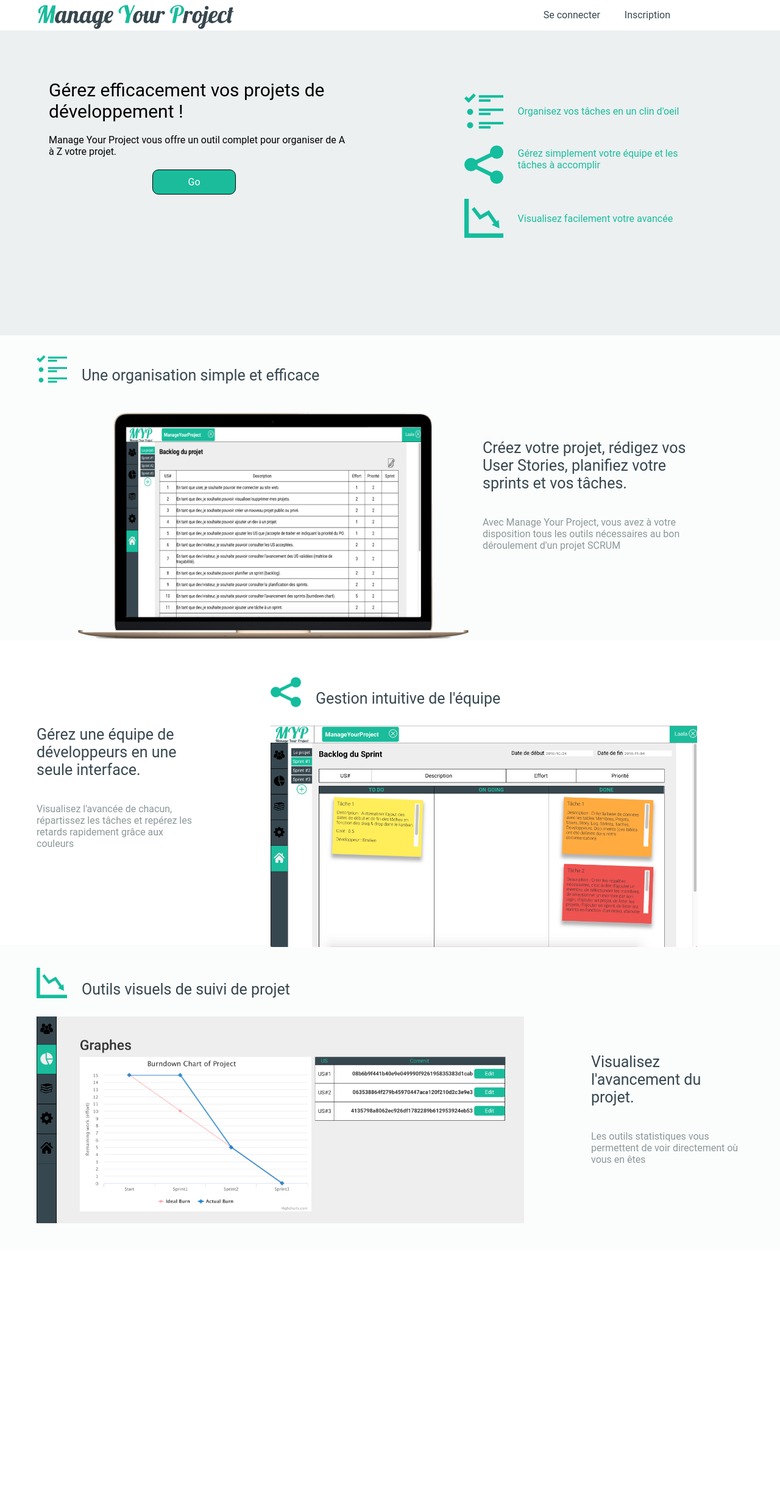
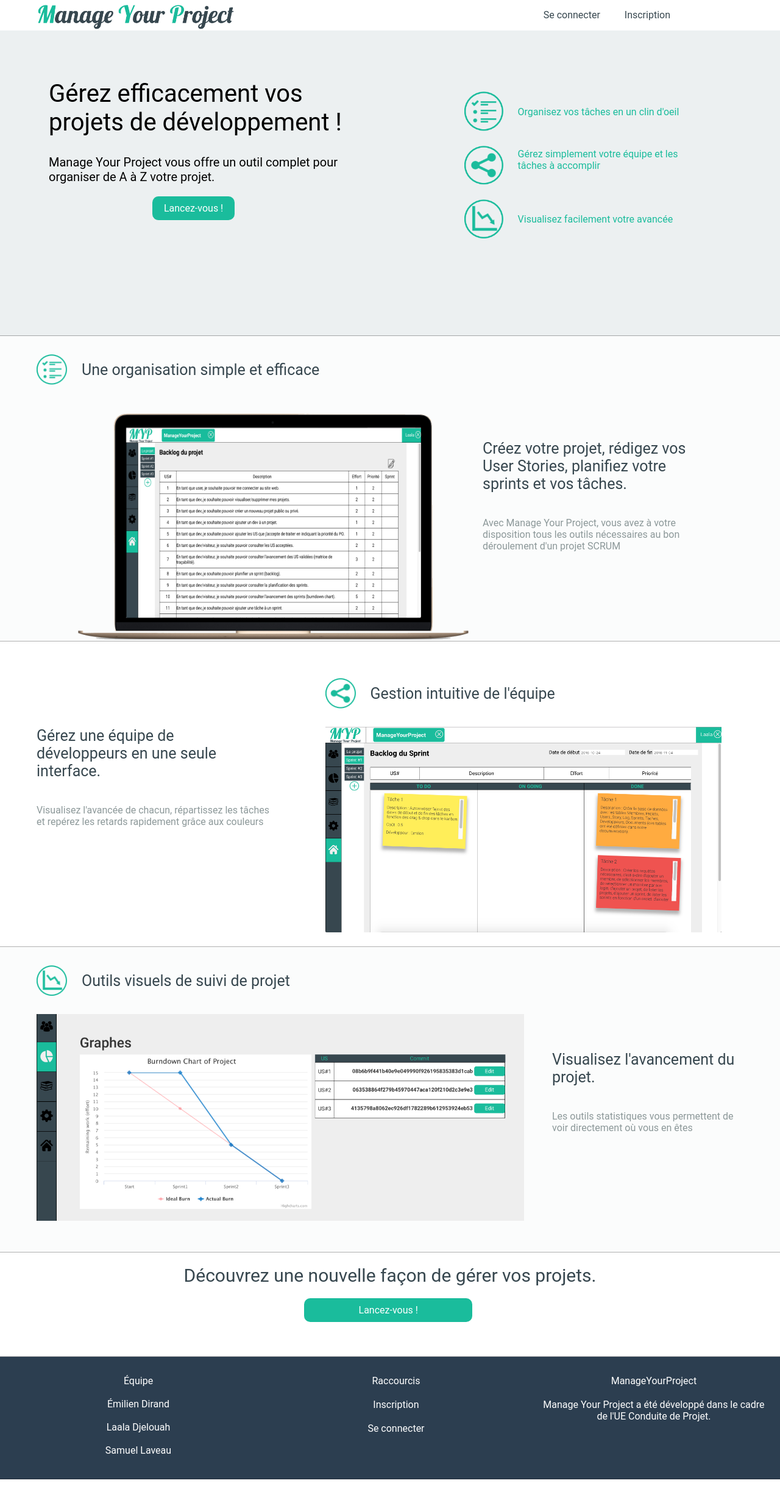
Before and after one commit to edirand/ManageYourProjectDemo, a PHP site: page /web/home.php in a window 1280 px wide. Shown: the whole page at 61% size. Before the commit the page ends 2006 px from the top, so only its background shows below. Run offline with PHP 8.4, Linux system fonts and the light colour scheme; the visitor is signed in with stand-in values (Sample User, id 1).

Commit message:
Correction de l'affichage pour rendu final

```diff
--- a/src/web/CSS/home.css
+++ b/src/web/CSS/home.css
@@ -41,10 +41,12 @@ body{
 
 #s1{
 	background-color : #ecf0f1;
+
 }
 .secteur{
 	height : 500px;
 	width : 100%;
+	border-bottom : 1px solid rgba(0,0,0, 0.3);
 }
 
 .text-left{
@@ -53,15 +55,15 @@ body{
 }
 
 .text-left .title{
-	font-size : 30px;
+	font-size : 40px;
 	margin-top : 80px;
 	margin-left : 80px;
 }
 
 .text-left .desc{
-	margin-top : 20px;
+	margin-top : 30px;
 	margin-left :80px;
-	font-size : 16px;
+	font-size : 20px;
 }
 
 .text-left .bouton{
@@ -70,7 +72,6 @@ body{
 	width : 20%;
 	margin-left : 250px;
 	text-align : center;
-	border : 1px solid black;
 	background-color : #1abc9c;
 	border-radius : 10px;
 	color : white;
@@ -125,16 +126,16 @@ body{
 	margin-right : 100px;
 }
 #s3 .text-right{
-	width : 70%;
+	width : 63%;
 }
 
 #s3 .text-left{
-	width : 25%;
+	width : 35%;
 }
 
 #s3-et{
-	float : center;
 	margin-bottom : 30px;
+	vertical-align : middle;
 }
 
 #s4 .text-left{
@@ -142,7 +143,7 @@ body{
 }
 
 #s4 .text-right{
-	width : 25%;
+	width : 30%;
 	padding-right : 50px;
 }
 
@@ -187,3 +188,59 @@ body{
 	font-size : 16px;
 	z-index : 1000;
 }
+
+#equipe{
+	background-color : #2C3E50;
+	height : 200px;
+}
+
+#foot{
+	height : 150px;
+	text-align : center;
+}
+
+#foot-titre{
+	margin-top : 20px;
+	font-size : 30px;
+	color :#37474F
+}
+
+#foot .bouton{
+	margin-left : 39%;
+	margin-top : 20px;
+	padding : 10px;
+	width : 20%;
+	text-align : center;
+	background-color : #1abc9c;
+	border-radius : 10px;
+	color : white;
+	cursor : pointer;
+}
+
+#equipe .col{
+	text-align : center;
+	vertical-align : top;
+	margin-top : 30px;
+	margin-left : 35px;
+	display : inline-block;
+	width : 30%;
+	color : white;
+	height : 100%;
+}
+
+#equipe .col .title{
+	text-align : center;
+	vertical-align : top;
+}
+
+#equipe .col a{
+	text-align : center;
+	color : white;
+	text-decoration : none;
+	margin-top : 20px;
+	display : block;
+}
+
+#equipe .col .desc {
+	margin-top : 20px;
+}
--- a/src/web/Handlers/Projet_backlog_handler.php
+++ b/src/web/Handlers/Projet_backlog_handler.php
@@ -11,7 +11,9 @@
 
 	echo '<div class = "title">Backlog du projet</div>';
 	echo '<div class = "back">';
-	echo '<a href="Modif_Backlog.php""><img src="Icons/pencil.png" width = "30px" class="imgMod"></img></a>';
+	if($_SESSION['user_session'] !=1){
+		echo '<a href="Modif_Backlog.php""><img src="Icons/pencil.png" width = "30px" class="imgMod"></img></a>';
+	}
 	echo '<table id = "b">';
 	echo '<tr id = "first"><td>US#</td><td>Description</td><td>Effort</td><td>Priorité</td><td>Sprint</td></tr>';
 	while ($donnees = $reponse->fetch())
--- a/src/web/home.php
+++ b/src/web/home.php
@@ -17,19 +17,19 @@
 		<div class = "text-left">
 			<div class = "title">Gérez efficacement vos projets de développement !</div>
 			<div class = "desc">Manage Your Project vous offre un outil complet pour organiser de A à Z votre projet.</div>
-			<div class = "bouton" href = "#" onclick="window.location.href='sign-up.php'">Go</div>
+			<div class = "bouton" href = "#" onclick="window.location.href='sign-up.php'">Lancez-vous !</div>
 		</div>
 		<div class = "text-right">
 			<div class = "point">
-				<div class = "image"><img src = "img/list.png"></img></div>
+				<div class = "image"><img src = "img/list.png" width = "64px"></img></div>
 				<div class = "text">Organisez vos tâches en un clin d'oeil</div>
 			</div>
 			<div class = "point">
-				<div class = "image"><img src = "img/share.png"></img></div>
+<div class = "image"><img src = "img/share.png" width ="64px"></img></div>
 				<div class = "text">Gérez simplement votre équipe et les tâches à accomplir</div>
 			</div>
 			<div class = "point">
-				<div class = "image"><img src = "img/chart.png"></img></div>
+				<div class = "image"><img src = "img/chart.png" width = "64px"></img></div>
 				<div class = "text">Visualisez facilement votre avancée</div>
 			</div>
 		</div>
@@ -51,7 +51,7 @@
 		<div class = "text-right">
 			<div class = "entete"><img id = "s3-et" class = "im-entete" src = "img/share.png"></img>
 				<div id="s3-et" class = "entete-title">Gestion intuitive de l'équipe</div>
-				<div class = "im"><img src="img/im2.png" width = "700px"></img></div>
+				<div class = "im"><img src="img/im2.png" width = "650px"></img></div>
 			</div>
 		</div>
 		<div class = "text-left">
@@ -71,6 +71,33 @@
 		<div class = "s-title">Visualisez l'avancement du projet.</div><div class="s-desc">Les outils statistiques vous permettent de voir directement où vous en êtes</div>
 	</div>
 	</div>
+
+	<div class = "secteur" id = "foot">
+		<div id = "foot-titre">Découvrez une nouvelle façon de gérer vos projets.</div>
+		<div class = "bouton" href = "#" onclick="window.location.href='sign-up.php'">Lancez-vous !</div>
+	</div>
+	<div class = "secteur" id = "equipe">
+		<div class = "col">
+			<div class="title">Équipe</div>
+			<div class = "user">
+				<img class="photo" src=""></img>
+				<div class = "nom">Émilien Dirand</div>
+			</div>
+			<div class = "user">
+				<img class="photo" src=""></img>
+				<div class = "nom">Laala Djelouah</div>
+			</div>
+			<div class = "user">
+				<img class="photo" src=""></img>
+				<div class = "nom">Samuel Laveau</div>
+			</div>
+		</div>
+<div class = "col"><div class="title">Raccourcis</div>
+<a class = "lien" href="#" onclick="window.location.href='sign-up.php'">Inscription</a> <a class="lien" href="#" onclick="window.location.href='login.php'">Se connecter</a>
+</div>
+<div class = "col"><div class="title">ManageYourProject</div><div class= "desc"> Manage Your Project a été développé dans le cadre de l'UE Conduite de Projet.</div>
+</div>
+	</div>
 </body>
 
 </html>
```
Also changed, not shown: src/web/CSS/documentation.css (+4 -5 lines), src/web/img/chart.png, src/web/img/list.png, src/web/img/share.png.
